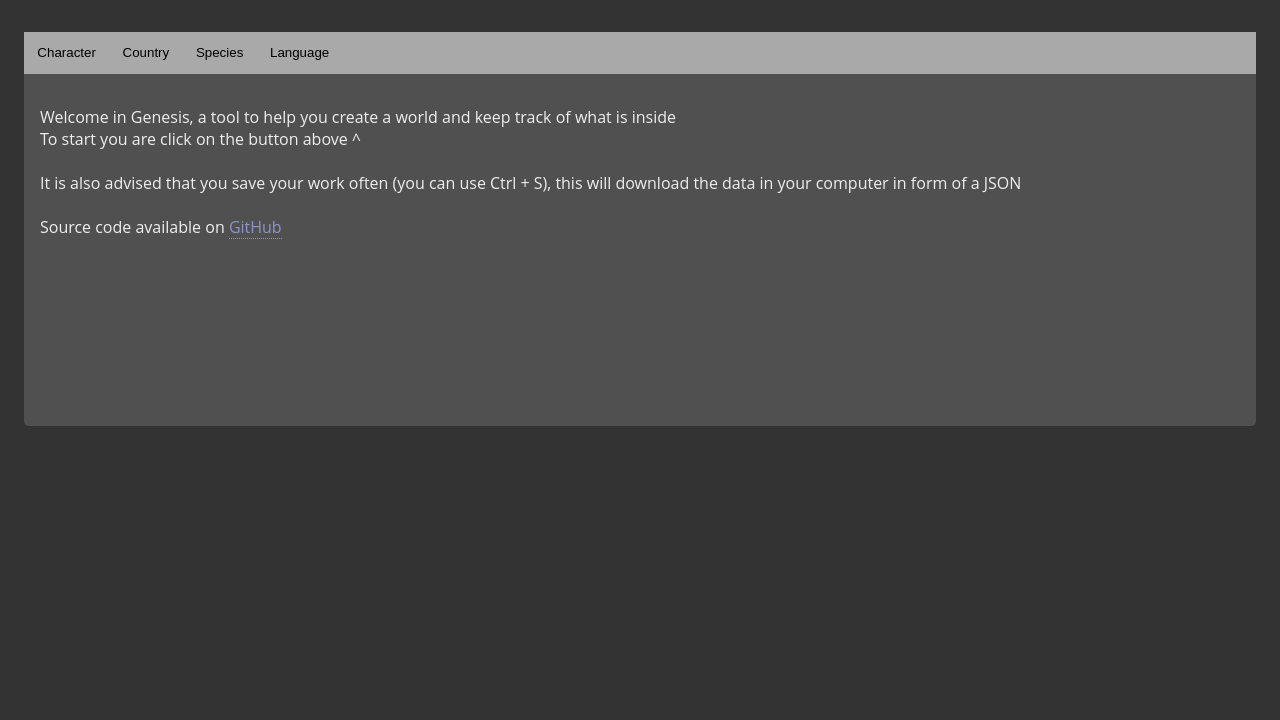
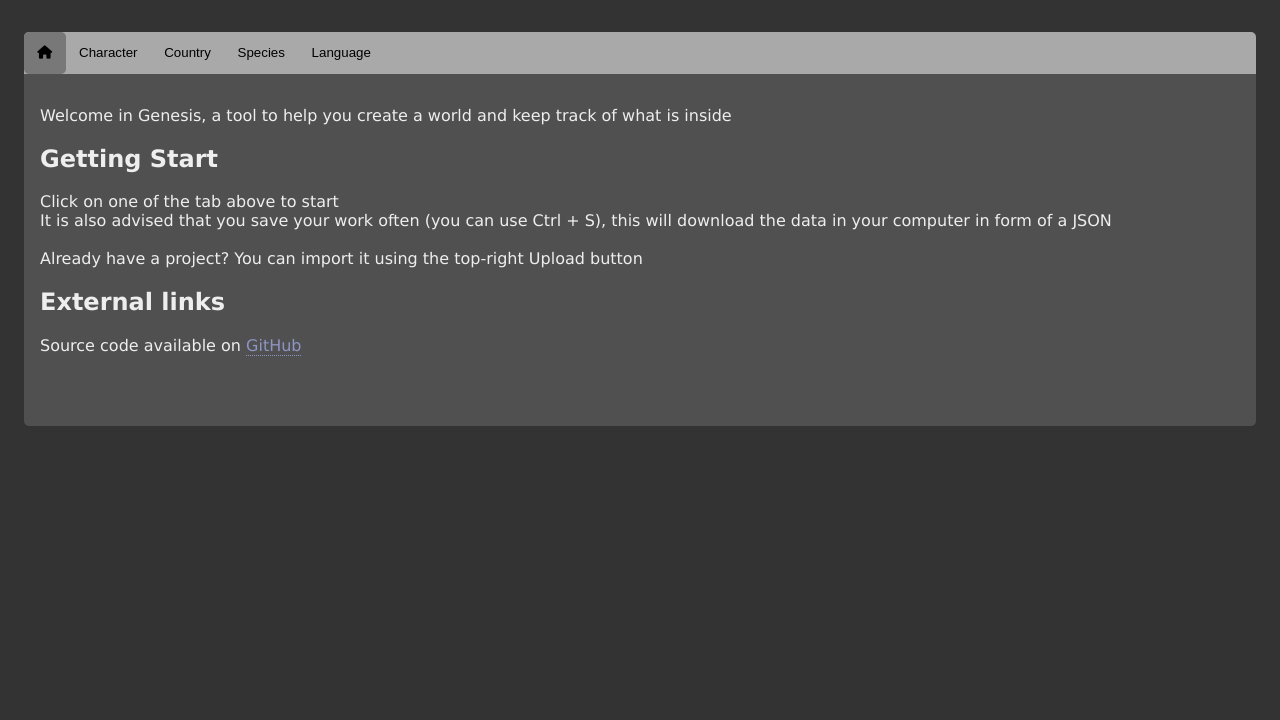
Before and after one commit to Xwilarg/Genesis, a website built with webpack: page index.html in a window 1280 px wide. Shown: the part 80-800 px from the top of the page. Built offline with nearby package versions, Linux system fonts and the light colour scheme.

Commit message:
Improve CSS

```diff
--- a/css/index.css
+++ b/css/index.css
@@ -12,12 +12,14 @@
 }
 
 html {
-    font-family: 'Open Sans', sans-serif;
+    font-family: Verdana;
     background-color: #333;
 }
 
 .tab-menu {
     margin-top: 7em; /* Add space because of header */
+    border-top-left-radius: 5px;
+    border-top-right-radius: 5px;
 }
 
 #right {
--- a/index.html
+++ b/index.html
@@ -9,6 +9,7 @@
         <link rel="stylesheet" href="css/index.css"/>
         <link rel="stylesheet" href="css/tabs.css"/>
         <link rel="stylesheet" href="css/components.css"/>
+        <link rel="stylesheet" type="text/css" href="https://cdnjs.cloudflare.com/ajax/libs/font-awesome/6.1.2/css/all.min.css">
 
         <!-- JS -->
         <script src="js/saveload.js"></script> <!-- Save and load management -->
@@ -28,18 +29,21 @@
 
         <!-- TABS -->
         <div class="tab-menu" id="main-menu">
+            <button class="tab-elem tab-current" id="tab-home"><i class="fa-solid fa-house"></i></button>
         </div>
         <div class="tab-content" id="main-content">
-            <div id="introduction">
+            <span id="content-tab-home">
                 <p>
                     Welcome in Genesis, a tool to help you create a world and keep track of what is inside<br/>
-                    To start you are click on the button above ^<br/>
-                    <br/>
+                    <h2>Getting Start</h2>
+                    Click on one of the tab above to start<br/>
                     It is also advised that you save your work often (you can use Ctrl + S), this will download the data in your computer in form of a JSON<br/>
                     <br/>
+                    Already have a project? You can import it using the top-right Upload button
+                    <h2>External links</h2>
                     Source code available on <a href="https://github.com/Xwilarg/Genesis" target="_blank">GitHub</a>
                 </p>
-            </div>
+            </span>
         </div>
 
         <!-- IMPORT -->
--- a/src/loader.ts
+++ b/src/loader.ts
@@ -110,9 +110,7 @@ function updateContent(data: ATemplate) {
 
     if (current[data.getName()] === null) {
         mainTarget.innerHTML = "";
-        document.getElementById("introduction")!.hidden = false;
     } else {
-        document.getElementById("introduction")!.hidden = true;
         mainTarget.innerHTML =
             Object.entries(data.getContent())
             .map(([key, value]) => {
@@ -184,7 +182,7 @@ function updateContent(data: ATemplate) {
         var div = document.createElement("div");
         div.classList.add("settings");
         var button = document.createElement("button");
-        button.innerHTML = "Delete";
+        button.innerHTML = '<i class="fa-solid fa-trash-can"></i>';
         button.addEventListener("click", (_: any) => {
             templateData[data.getName()] = templateData[data.getName()].filter(x => x.id !== current[data.getName()]!.id);
             setCurrent(data.getName(), null);
--- a/src/saveload.ts
+++ b/src/saveload.ts
@@ -54,14 +54,14 @@ window.addEventListener('load', () => {
         document.getElementById("main-menu")!.innerHTML += `
             <button class="tab-elem cap-word" id="tab-${name}">${name}</button>
         `;
-        document.getElementById("main-content")!.innerHTML = `
+        document.getElementById("main-content")!.innerHTML += `
             <span id="content-tab-${name}" hidden>
                 <div id="filter-${name}"></div>
                 <hr/>
                 <div id="content-${name}" class="flex" hidden>
                 </div>
             </span>
-        ` + document.getElementById("main-content")!.innerHTML;
+        `;
     }
     for (const mod of modules) {
         preload(mod);
```
